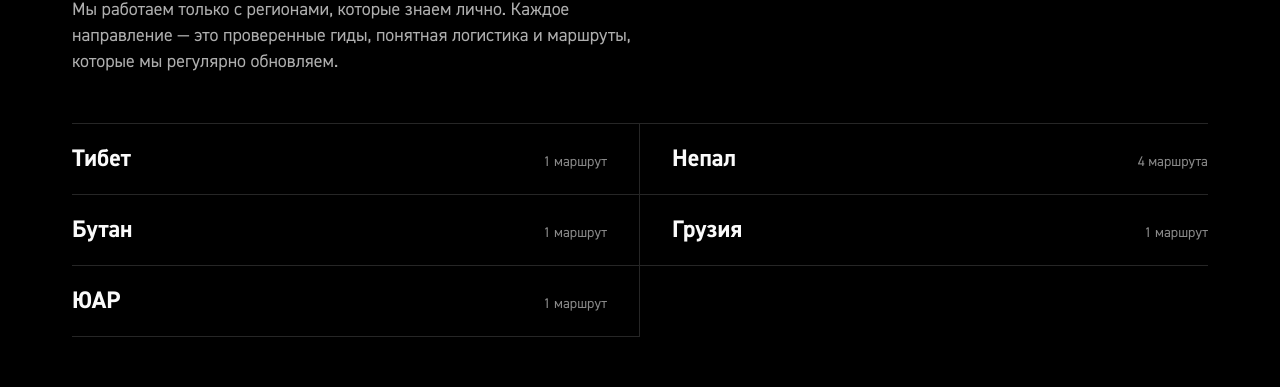
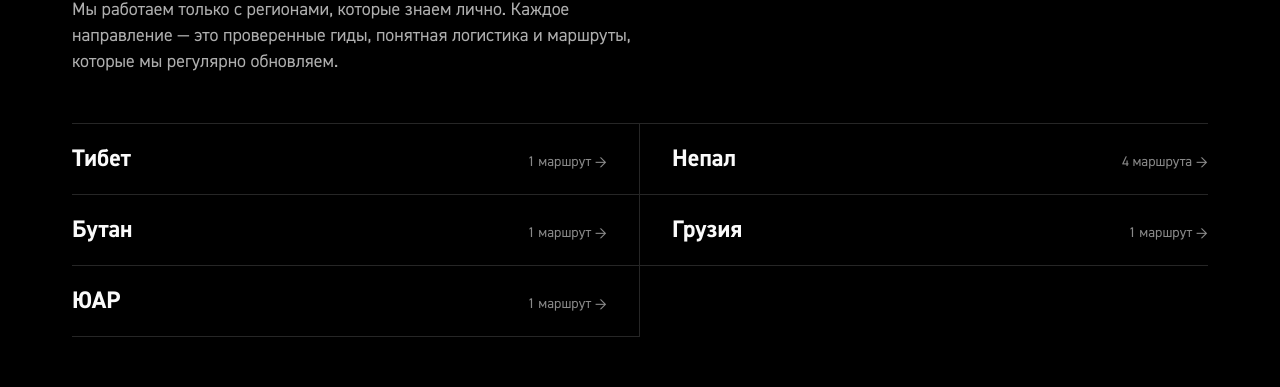
Before and after one commit to fifulina-uxui/wild-soul-routes, a React (Vite) app: page / in a window 1280 px wide. Shown: the part 3479-3866 px from the top of the page. Built offline with nearby package versions, Linux system fonts and the light colour scheme.

Commit message:
Home directions link to filtered tours page

```diff
--- a/src/data/content.ts
+++ b/src/data/content.ts
@@ -74,7 +74,7 @@ export interface PageContent {
     heading: string
     text: string
     all: string
-    items: { name: string; count: string }[]
+    items: { name: string; count: string; slug: string }[]
   }
   directionsPage: {
     heading: string
@@ -570,11 +570,11 @@ export const content: Record<'ru' | 'en', PageContent> = {
       text: 'Мы работаем только с регионами, которые знаем лично. Каждое направление — это проверенные гиды, понятная логистика и маршруты, которые мы регулярно обновляем.',
       all: 'Все направления',
       items: [
-        { name: 'Тибет', count: '1 маршрут' },
-        { name: 'Непал', count: '4 маршрута' },
-        { name: 'Бутан', count: '1 маршрут' },
-        { name: 'Грузия', count: '1 маршрут' },
-        { name: 'ЮАР', count: '1 маршрут' },
+        { name: 'Тибет', count: '1 маршрут', slug: 'tibet' },
+        { name: 'Непал', count: '4 маршрута', slug: 'nepal' },
+        { name: 'Бутан', count: '1 маршрут', slug: 'bhutan' },
+        { name: 'Грузия', count: '1 маршрут', slug: 'georgia' },
+        { name: 'ЮАР', count: '1 маршрут', slug: 'south-africa' },
       ],
     },
     why: {
@@ -1161,11 +1161,11 @@ export const content: Record<'ru' | 'en', PageContent> = {
       text: 'We only work in regions we know first-hand. Every destination means trusted guides, clear logistics and routes we update regularly.',
       all: 'All destinations',
       items: [
-        { name: 'Tibet', count: '1 route' },
-        { name: 'Nepal', count: '4 routes' },
-        { name: 'Bhutan', count: '1 route' },
-        { name: 'Georgia', count: '1 route' },
-        { name: 'South Africa', count: '1 route' },
+        { name: 'Tibet', count: '1 route', slug: 'tibet' },
+        { name: 'Nepal', count: '4 routes', slug: 'nepal' },
+        { name: 'Bhutan', count: '1 route', slug: 'bhutan' },
+        { name: 'Georgia', count: '1 route', slug: 'georgia' },
+        { name: 'South Africa', count: '1 route', slug: 'south-africa' },
       ],
     },
     why: {
--- a/src/sections/Directions.tsx
+++ b/src/sections/Directions.tsx
@@ -35,14 +35,19 @@ export default function Directions() {
             {t.directions.items.map((d) => (
               <li
                 key={d.name}
-                className="group flex items-baseline justify-between gap-4 border-b border-[rgb(255_255_255/15%)] py-5 transition-colors duration-200 hover:border-[#fafafa] sm:odd:border-r sm:odd:pr-8 sm:even:pl-8"
+                className="group border-b border-[rgb(255_255_255/15%)] transition-colors duration-200 hover:border-[#fafafa] sm:odd:border-r sm:odd:pr-8 sm:even:pl-8"
               >
-                <span className="text-[24px] font-bold leading-[30px] text-[#fafafa]">
-                  {d.name}
-                </span>
-                <span className="text-[14px] leading-5 text-[rgb(250_250_250/55%)]">
-                  {d.count}
-                </span>
+                <Link
+                  to={`/tours?c=${d.name}`}
+                  className="flex items-baseline justify-between gap-4 py-5"
+                >
+                  <span className="text-[24px] font-bold leading-[30px] text-[#fafafa]">
+                    {d.name}
+                  </span>
+                  <span className="text-[14px] leading-5 text-[rgb(250_250_250/55%)] transition-colors duration-200 group-hover:text-[#fafafa]">
+                    {d.count} →
+                  </span>
+                </Link>
               </li>
             ))}
           </ul>
```
